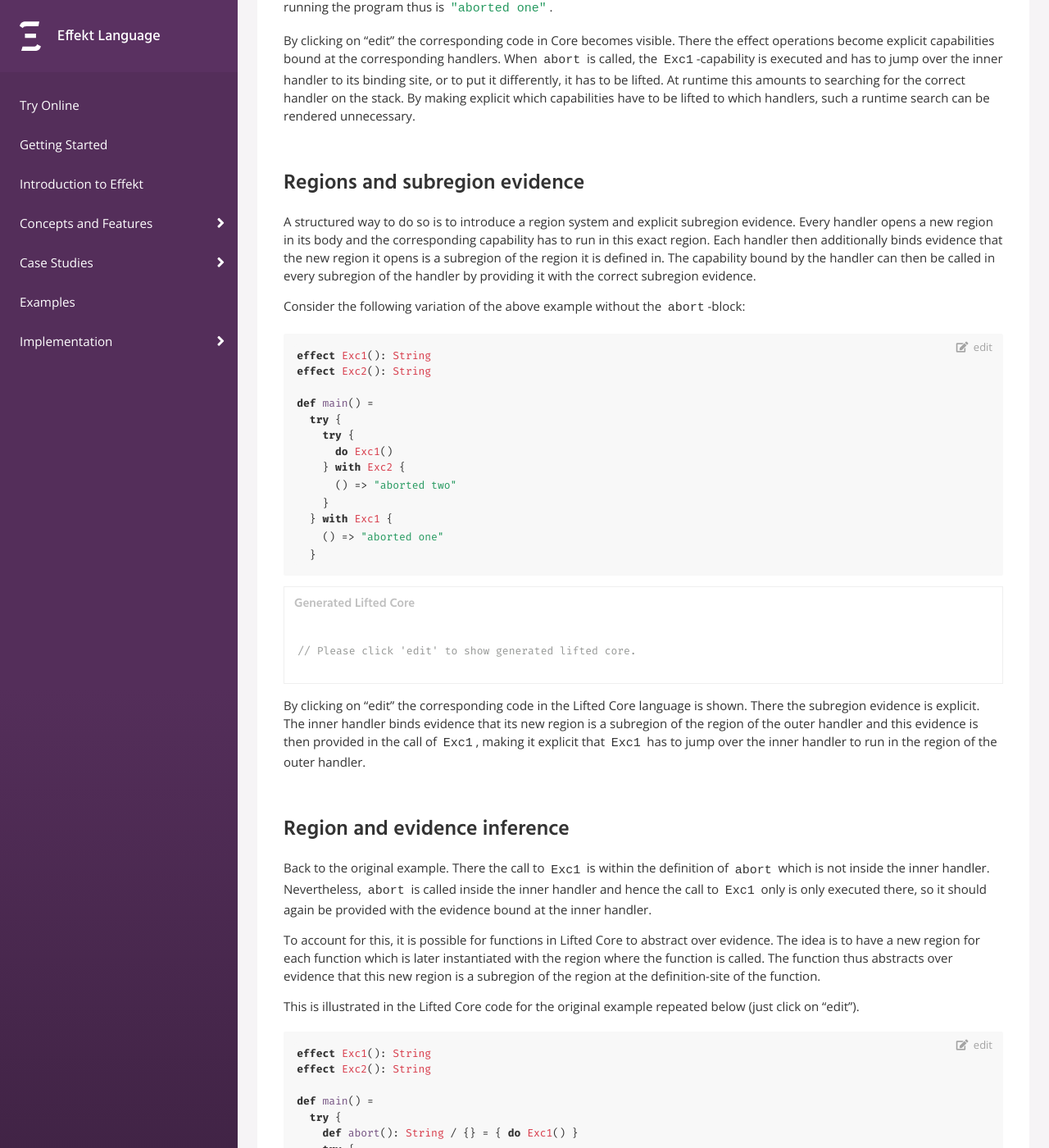
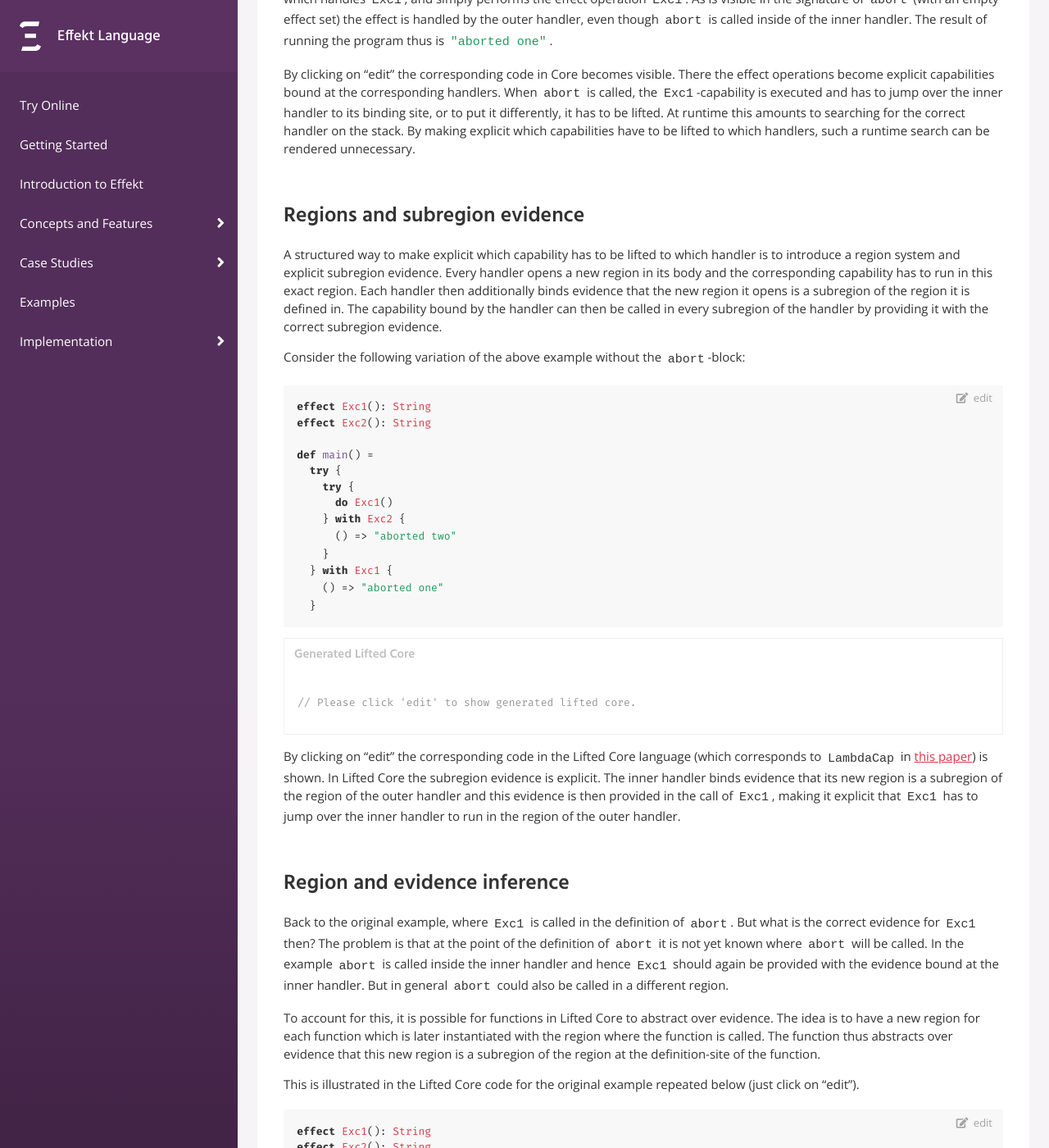
Before and after one commit to effekt-lang/effekt-website, a Jekyll site: the page built from docs/implementation/lift-inference.md, in a window 1280 px wide and 1400 px high, scrolled down 1108 px. Shown: the whole window at 82% size. Built offline with Jekyll 4.4.1, drawn with Linux system fonts in a browser that asks for light colours; some of the changed text lies outside the part shown.

Commit message:
Add changes suggested by @b-studios

````diff
--- a/docs/implementation/lift-inference.md
+++ b/docs/implementation/lift-inference.md
@@ -5,7 +5,11 @@
 
 # Lift Inference
 
-Programs in the Effekt surface language are translated to the underlying Core language.
+Programs in the Effekt surface language are translated to the underlying Core language,
+which is in explicit capability-passing style. Core corresponds to `System Xi` in
+[this paper](https://se.cs.uni-tuebingen.de/publications/brachthaeuser20effects/) and
+`System C` in [this paper](https://se.cs.uni-tuebingen.de/publications/brachthaeuser22effects/).
+
 In order to efficiently compile programs in Core, the overhead incurred by using
 effect handlers should be minimized. In particular, the search for the correct handler
 at runtime should be avoided. This can be facilitated by making so-called lifting
@@ -53,12 +57,12 @@
 
 ### Regions and subregion evidence
 
-A structured way to do so is to introduce a region system and explicit subregion evidence.
-Every handler opens a new region in its body and the corresponding capability has to
-run in this exact region. Each handler then additionally binds evidence that the new
-region it opens is a subregion of the region it is defined in. The capability bound by
-the handler can then be called in every subregion of the handler by providing it with
-the correct subregion evidence.
+A structured way to make explicit which capability has to be lifted to which handler
+is to introduce a region system and explicit subregion evidence. Every handler opens a
+new region in its body and the corresponding capability has to run in this exact region.
+Each handler then additionally binds evidence that the new region it opens is a subregion
+of the region it is defined in. The capability bound by the handler can then be called
+in every subregion of the handler by providing it with the correct subregion evidence.
 
 Consider the following variation of the above example without the `abort`-block:
 
@@ -78,19 +82,22 @@
   }
 ```
 
-By clicking on "edit" the corresponding code in the Lifted Core language is shown. There
-the subregion evidence is explicit. The inner handler binds evidence that its new region
-is a subregion of the region of the outer handler and this evidence is then provided in
-the call of `Exc1`, making it explicit that `Exc1` has to jump over the inner handler to
-run in the region of the outer handler.
+By clicking on "edit" the corresponding code in the Lifted Core language (which corresponds
+to `LambdaCap` in [this paper](https://se.cs.uni-tuebingen.de/publications/schuster22typed/))
+is shown. In Lifted Core the subregion evidence is explicit. The inner handler binds evidence
+that its new region is a subregion of the region of the outer handler and this evidence is
+then provided in the call of `Exc1`, making it explicit that `Exc1` has to jump over the
+inner handler to run in the region of the outer handler.
 
 
 ### Region and evidence inference
 
-Back to the original example. There the call to `Exc1` is within the definition of `abort`
-which is not inside the inner handler. Nevertheless, `abort` is called inside the inner
-handler and hence the call to `Exc1` only is only executed there, so it should again be
-provided with the evidence bound at the inner handler.
+Back to the original example, where `Exc1` is called in the definition of `abort`. But
+what is the correct evidence for `Exc1` then? The problem is that at the point of the
+definition of `abort` it is not yet known where `abort` will be called. In the example
+`abort` is called inside the inner handler and hence `Exc1` should again be provided with
+the evidence bound at the inner handler. But in general `abort` could also be called in a
+different region.
 
 To account for this, it is possible for functions in Lifted Core to abstract over evidence.
 The idea is to have a new region for each function which is later instantiated with the
````
